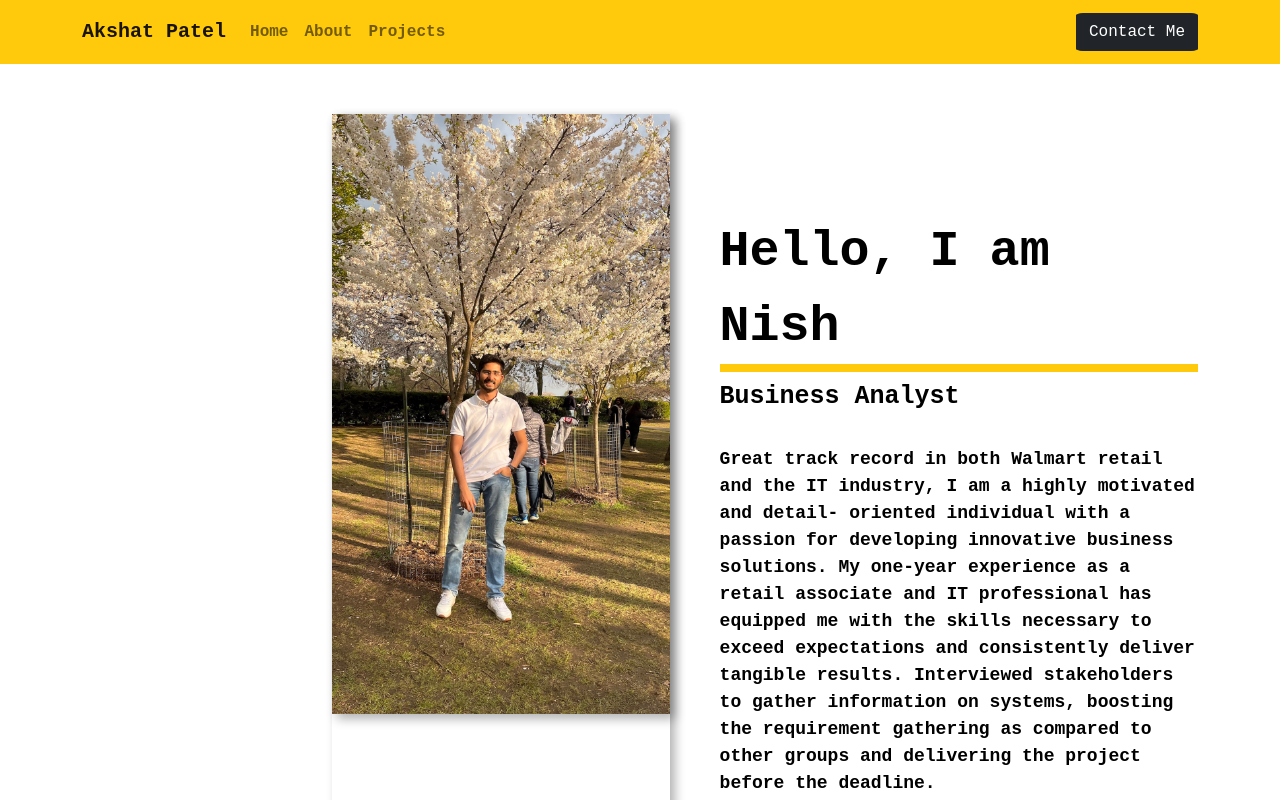
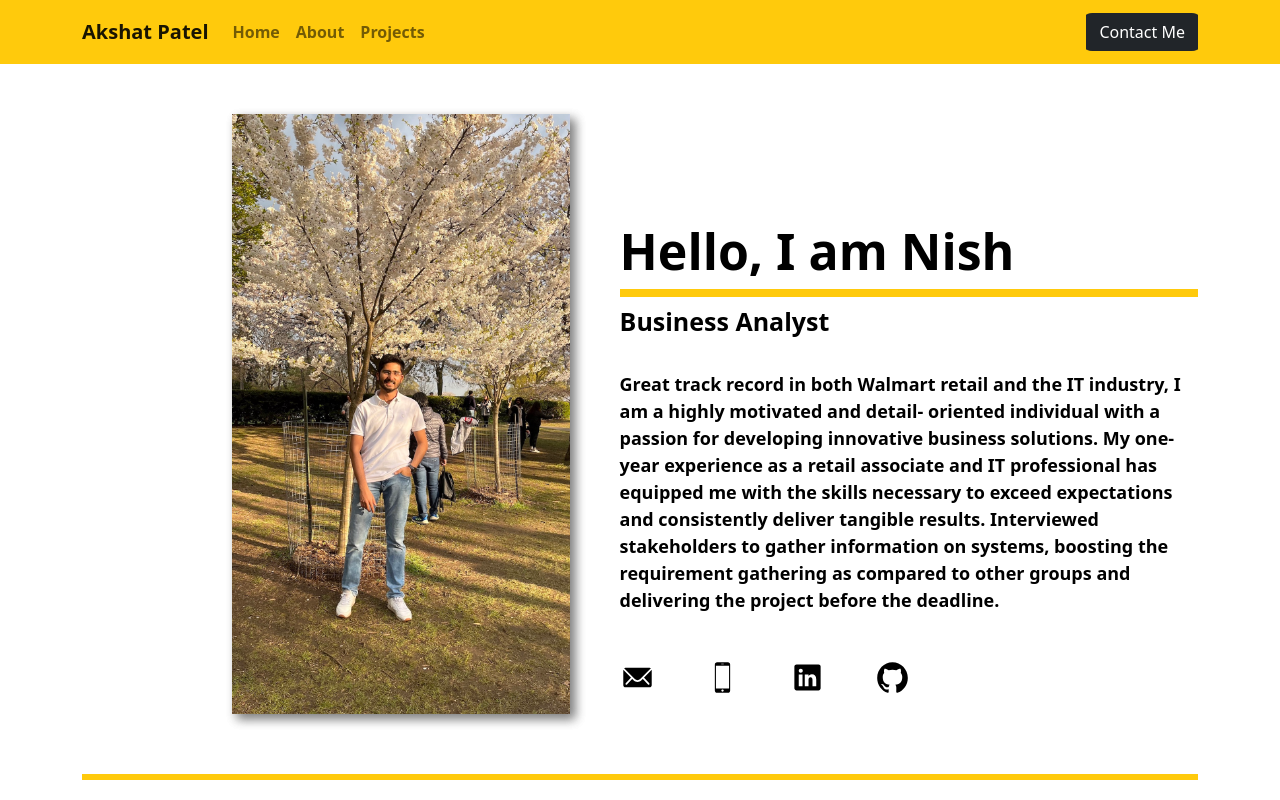
Before and after one commit to AkshatPatel15/portfolio, a React (Create React App) app: page /about in a window 1280 px wide. Shown: the top 800 px of the page. Built offline with nearby package versions, Linux system fonts and the light colour scheme.

Commit message:
I guess all done till certi

```diff
--- a/src/about/About.css
+++ b/src/about/About.css
@@ -20,6 +20,7 @@
 }
 .imgdiv{
     margin-top: 50px;
+    margin-left: -100px;
     justify-content: center;
     box-shadow: 5px 5px 10px rgba(0, 0, 0, 0.3);
 }
@@ -142,8 +143,6 @@
     margin-top: 10px;
   }
 
-
-
   .sectioncerti{
     display: grid;
     justify-content: space-evenly;
--- a/src/contact/Contact.css
+++ b/src/contact/Contact.css
@@ -4,11 +4,11 @@
     box-sizing: border-box;
 }
 
-body {
+/* body {
     /* background-color: black; */
-    font-family: 'Overpass Mono', monospace;
-    /* color: #f5f5f5; */
-}
+    /* font-family: 'Overpass Mono'`, monospace; */
+    /* color: #f5f5f5;
+} */
 
 a {
     text-decoration: none;
```
